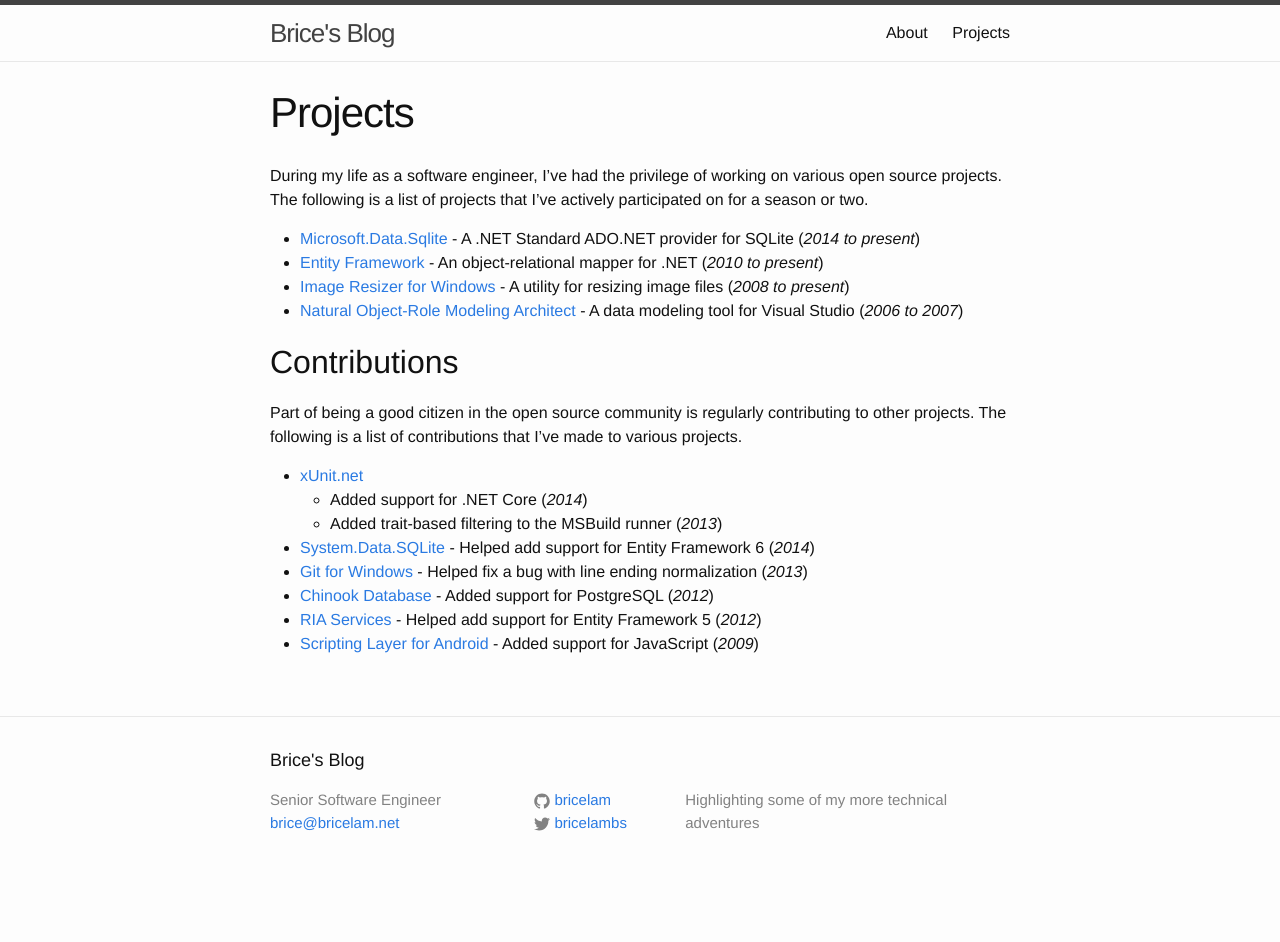
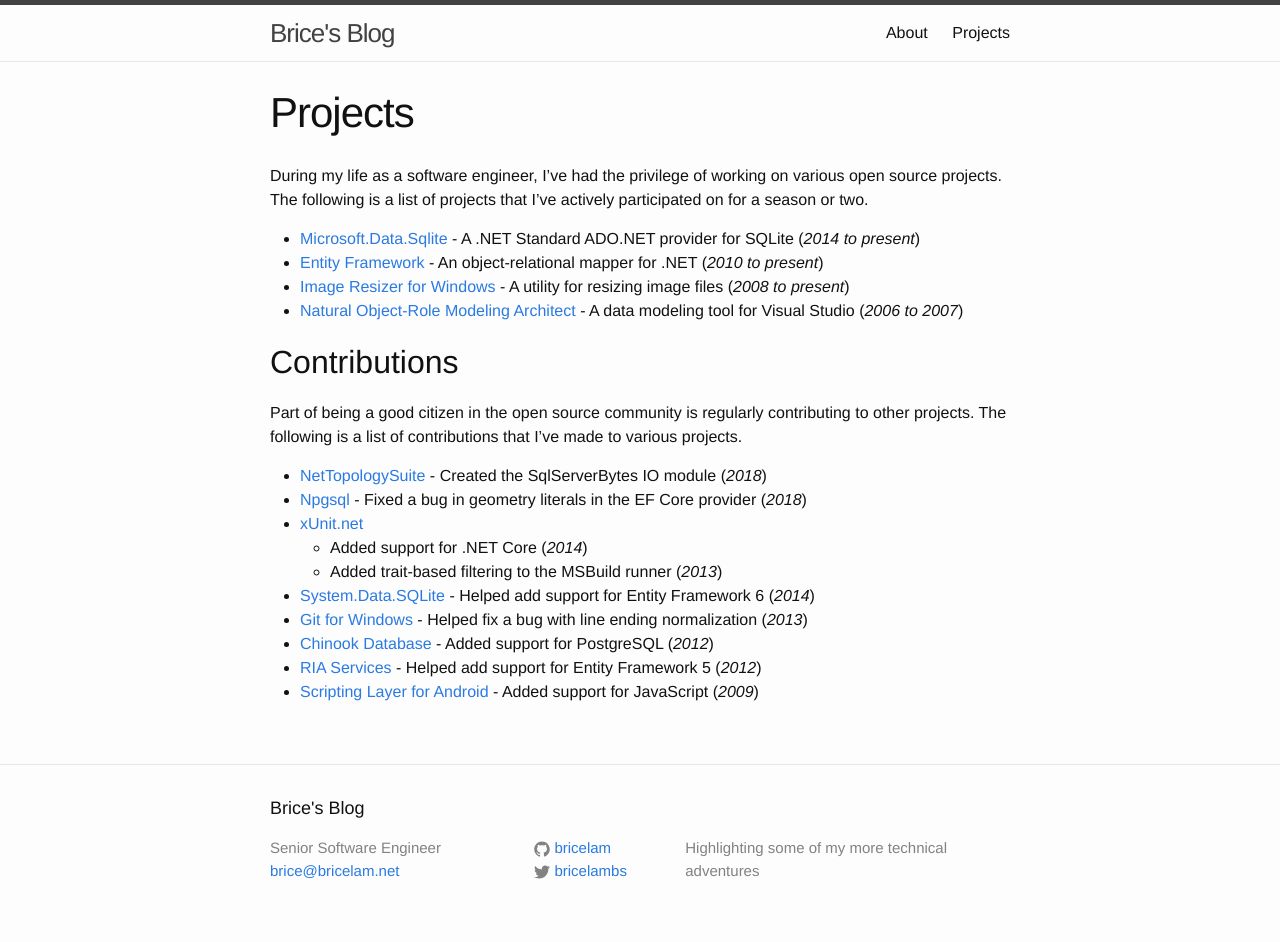
Before and after one commit to bricelam/bricelam.github.io, a Jekyll site: the page built from projects.md, in a window 1280 px wide. Built offline with Jekyll 4.4.1, drawn with Linux system fonts in a browser that asks for light colours; before the commit the page ends 900 px from its top, so only the background shows below that; part of the change alters nothing that is shown.

Commit message:
Update projects.md

```diff
--- a/projects.md
+++ b/projects.md
@@ -17,6 +17,8 @@ Contributions
 Part of being a good citizen in the open source community is regularly contributing to other projects. The following is
 a list of contributions that I've made to various projects.
 
+* [NetTopologySuite][11] - Created the SqlServerBytes IO module (*2018*)
+* [Npgsql][12] - Fixed a bug in geometry literals in the EF Core provider (*2018*)
 * [xUnit.net][5]
     * Added support for .NET Core (*2014*)
     * Added trait-based filtering to the MSBuild runner (*2013*)
@@ -28,7 +30,7 @@ a list of contributions that I've made to various projects.
 
 
   [1]: https://github.com/aspnet/Microsoft.Data.Sqlite
-  [2]: https://github.com/aspnet/EntityFramework
+  [2]: https://github.com/aspnet/EntityFrameworkCore
   [3]: http://www.bricelam.net/ImageResizer/
   [4]: http://sourceforge.net/projects/orm
   [5]: https://github.com/xunit/xunit
@@ -37,3 +39,5 @@ a list of contributions that I've made to various projects.
   [8]: https://chinookdatabase.codeplex.com
   [9]: https://openriaservices.codeplex.com
   [10]: https://github.com/damonkohler/sl4a
+  [11]: https://github.com/NetTopologySuite
+  [12]: https://github.com/npgsql
```
